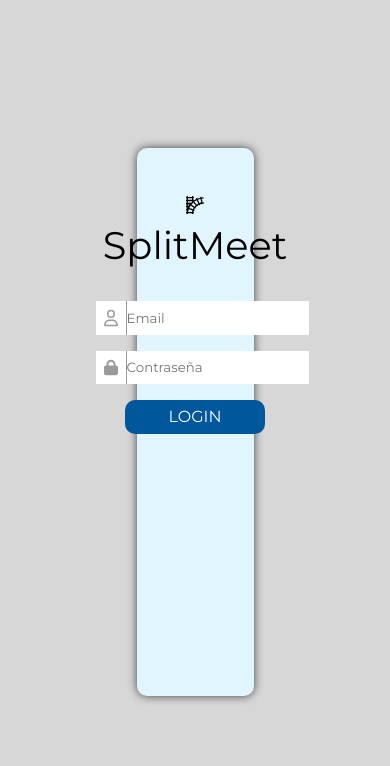
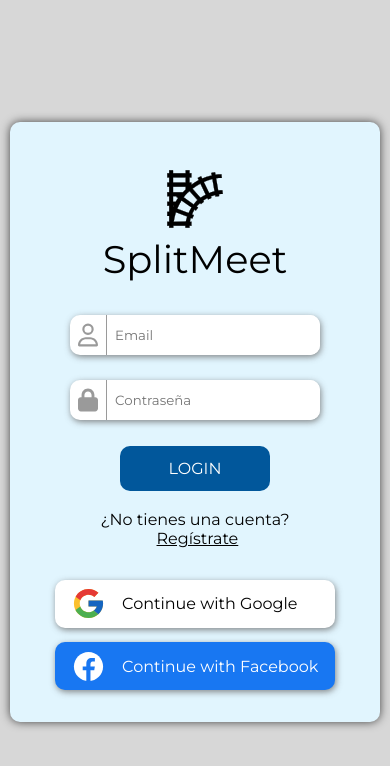
Before and after one commit to eloiFabregaItb/splitmeet_front, a React (Vite) app: page /login in a window 390 px wide. Shown: the top 766 px of the page. Built offline with nearby package versions, Linux system fonts and the light colour scheme.

Commit message:
login ui acabada responsive

```diff
--- a/package.json
+++ b/package.json
@@ -5,6 +5,7 @@
   "type": "module",
   "scripts": {
     "dev": "vite",
+    "host": "npm run dev -- --host",
     "build": "vite build",
     "lint": "eslint . --ext js,jsx --report-unused-disable-directives --max-warnings 0",
     "preview": "vite preview"
--- a/src/index.css
+++ b/src/index.css
@@ -9,6 +9,7 @@
     --ocean_blue: #01579b;
     --green: #34a853;
     --grey: #9a9a9a;
+    --red: #e11212;
 }
 
 * {
--- a/src/pages/Login/Login.css
+++ b/src/pages/Login/Login.css
@@ -13,11 +13,28 @@
     align-items: center;
     background-color: var(--sky_blue);
     width: 30%;
-    height: 65%;
+    height: 70%;
+    min-height: 600px;
+    min-width: 360px;
     -webkit-box-shadow: 0px 0px 10px 0px rgba(0, 0, 0, 0.69);
     -moz-box-shadow: 0px 0px 10px 0px rgba(0, 0, 0, 0.69);
     box-shadow: 0px 0px 10px 0px rgba(0, 0, 0, 0.69);
     border-radius: 10px;
+}
+
+@media (max-width: 575px) {
+    .login {
+        width: 95vw;
+    }
+}
+
+@media (orientation: landscape) and (max-height: 620px) {
+    .contenedor {
+        height: 100%;
+    }
+    .login {
+        margin: 2rem 0;
+    }
 }
 
 .login_logo {
@@ -32,32 +49,133 @@
 }
 
 .login_form {
+    width: 100%;
     margin-top: 2rem;
     display: flex;
     flex-direction: column;
     align-items: center;
-    gap: 1rem;
+    gap: 1.6rem;
 }
 
-.login_form_input {
-    height: 2.1rem;
+.login_form_inputContainer {
+    height: 2.5rem;
+    width: 60%;
+    min-width: 250px;
     background-color: white;
     display: flex;
     color: var(--grey);
+    border-radius: 10px;
+    -webkit-box-shadow: 1px 2px 6px 0px rgba(105, 105, 105, 0.79);
+    -moz-box-shadow: 1px 2px 6px 0px rgba(105, 105, 105, 0.79);
+    box-shadow: 1px 2px 6px 0px rgba(105, 105, 105, 0.79);
 }
 
 .login_form_logo {
-    width: 15%;
+    width: 20px;
     border-right: 1px solid var(--grey);
     padding: 0.5rem;
 }
 
-.login_form_btn--login {
-    width: 70%;
-    color: white;
-    background-color: var(--ocean_blue);
+.login_form_input {
+    padding-left: 0.5rem;
+    border-radius: 0 10px 10px 0;
+    height: 100%;
+    width: 100%;
+}
+
+.login_form_input:focus {
+    outline: none;
+}
+
+.login_form_btn {
+    width: 30%;
+    min-width: 150px;
     border-radius: 10px;
-    height: 2.1rem;
+    height: 2.8rem;
     font-size: 1rem;
     font-weight: 400;
 }
+
+.login_form_btn--login {
+    color: white;
+    background-color: var(--ocean_blue);
+}
+
+.login_form_btn--login:hover {
+    cursor: pointer;
+    background-color: #00477e;
+}
+
+.error {
+    color: var(--red);
+    width: 70%;
+    text-align: center;
+}
+
+.login_mensajeRegistro {
+    margin-top: 1.2rem;
+    margin-bottom: 2rem;
+    color: black;
+    width: 70%;
+    text-align: center;
+}
+
+.subrayado {
+    color: black;
+    text-decoration: underline;
+    padding-left: 0.3rem;
+}
+
+.login_buttons {
+    display: flex;
+    flex-direction: column;
+    align-items: center;
+    gap: 0.9rem;
+    width: 100%;
+}
+
+.login_buttons_logo {
+    width: 35px;
+    margin-left: 1rem;
+    margin-right: 1rem;
+}
+
+.login_form_btn--google {
+    text-decoration: none;
+    color: #000;
+    cursor: pointer;
+    display: flex;
+    height: 3rem;
+    align-items: center;
+    background-color: white;
+    width: 50%;
+    min-width: 280px;
+    font-size: 1rem;
+    -webkit-box-shadow: 1px 2px 6px 0px rgba(105, 105, 105, 0.79);
+    -moz-box-shadow: 1px 2px 6px 0px rgba(105, 105, 105, 0.79);
+    box-shadow: 1px 2px 6px 0px rgba(105, 105, 105, 0.79);
+}
+
+.login_form_btn--google:hover {
+    background-color: #f7f7f7;
+}
+
+.login_form_btn--facebook {
+    text-decoration: none;
+    cursor: pointer;
+    display: flex;
+    height: 3rem;
+    align-items: center;
+    background-color: #1877f2;
+    color: #fff;
+    width: 50%;
+    min-width: 280px;
+    font-size: 1rem;
+    -webkit-box-shadow: 1px 2px 6px 0px rgba(105, 105, 105, 0.79);
+    -moz-box-shadow: 1px 2px 6px 0px rgba(105, 105, 105, 0.79);
+    box-shadow: 1px 2px 6px 0px rgba(105, 105, 105, 0.79);
+}
+
+.login_form_btn--facebook:hover {
+    background-color: #166ddf;
+}
--- a/src/pages/Login/Login.jsx
+++ b/src/pages/Login/Login.jsx
@@ -1,51 +1,141 @@
 import "./Login.css";
 import logo from "../../assets/icons/logo.svg";
 import user from "../../assets/icons/user.svg";
+import google from "../../assets/icons/google.svg";
+import facebook from "../../assets/icons/facebook.svg";
 import candado from "../../assets/icons/password.svg";
+import { Link } from "react-router-dom";
+import { useState } from "react";
 
 function Login() {
+    const [email, setEmail] = useState("");
+    const [password, setPassword] = useState("");
+    const [showEmailError, setShowEmailError] = useState(false);
+    const [showDataError, setShowDataError] = useState(false);
+
+    /*
+    Function that checks if the email inputed has an email structure.
+    If it doesn't have an email structure, it shows an errorMsg (showEmailError = true) and returns true.
+    If it has an email structure, it doesn't show an errorMsg (showEmailError = false) and returns false.
+    */
+    const checkEmailError = () => {
+        const expresionRegular =
+            /^[a-zA-Z0-9._-]+@[a-zA-Z0-9.-]+\.[a-zA-Z]{2,4}$/;
+        if (!expresionRegular.test(email)) {
+            setShowEmailError(true);
+            return true;
+        }
+        setShowEmailError(false);
+        return false;
+    };
+
+    /*
+    Function that sends the email and password to the server for checking if those parameters are both correct in the database.
+    */
+    const checkData = () => {};
+
+    /*
+    Function that checks the email structure and sends the email and password to the server.
+    */
+    const onSubmit = (e) => {
+        e.preventDefault();
+        //If the email has the proper structure, then the email and password is sent to the server.
+        if (!checkEmailError()) {
+            checkData();
+        }
+    };
+
     return (
         <>
-            <div className="contenedor">
-                <main className="login">
+            <div className='contenedor'>
+                <main className='login'>
                     <img
-                        className="login_logo"
+                        className='login_logo'
                         src={logo}
-                        alt="Logo de Splitmeet"
+                        alt='Logo de Splitmeet'
                     />
-                    <h1 className="login_titulo">SplitMeet</h1>
+                    <h1 className='login_titulo'>SplitMeet</h1>
 
-                    <form action="" className="login_form">
-                        <div className="login_form_input">
+                    <form noValidate onSubmit={onSubmit} className='login_form'>
+                        <div className='login_form_inputContainer'>
                             <img
                                 src={user}
-                                alt="Logo de usuario"
-                                className="login_form_logo"
+                                alt='Logo de usuario'
+                                className='login_form_logo'
                             />
                             <input
-                                type="text"
-                                placeholder="Email"
-                                name="username"
-                                id="username"
+                                className='login_form_input'
+                                type='email'
+                                placeholder='Email'
+                                name='email'
+                                id='email'
+                                value={email}
+                                onChange={(e) => setEmail(e.target.value)}
                             />
                         </div>
 
-                        <div className="login_form_input">
+                        <div className='login_form_inputContainer'>
                             <img
                                 src={candado}
-                                alt="Logo de un candado/password"
-                                className="login_form_logo"
+                                alt='Logo de un candado/password'
+                                className='login_form_logo'
                             />
                             <input
-                                type="password"
-                                placeholder="Contraseña"
-                                name="password"
-                                id="password"
+                                className='login_form_input'
+                                type='password'
+                                placeholder='Contraseña'
+                                name='password'
+                                id='password'
+                                value={password}
+                                onChange={(e) => setPassword(e.target.value)}
                             />
                         </div>
 
-                        <button className="login_form_btn--login">LOGIN</button>
+                        {showEmailError ? (
+                            <span className='error'>
+                                Email con formato incorrecto
+                            </span>
+                        ) : (
+                            ""
+                        )}
+
+                        <button className='login_form_btn login_form_btn--login'>
+                            LOGIN
+                        </button>
                     </form>
+
+                    <p className='login_mensajeRegistro'>
+                        ¿No tienes una cuenta?
+                        <Link to='/signup' className='subrayado'>
+                            Regístrate
+                        </Link>
+                    </p>
+
+                    <div className='login_buttons'>
+                        <a
+                            href='#'
+                            className='login_form_btn login_form_btn--google'
+                        >
+                            <img
+                                className='login_buttons_logo'
+                                src={google}
+                                alt='Logo de Google'
+                            />
+                            Continue with Google
+                        </a>
+
+                        <a
+                            href='#'
+                            className='login_form_btn login_form_btn--facebook'
+                        >
+                            <img
+                                className='login_buttons_logo'
+                                src={facebook}
+                                alt='Logo de Facebook'
+                            />
+                            Continue with Facebook
+                        </a>
+                    </div>
                 </main>
             </div>
         </>
--- /dev/null
+++ b/src/pages/SignUp/SignUp.jsx
@@ -0,0 +1,9 @@
+function SignUp() {
+    return (
+        <>
+            <h1>Sign Up</h1>
+        </>
+    );
+}
+
+export default SignUp;
--- a/src/router/Router.jsx
+++ b/src/router/Router.jsx
@@ -1,6 +1,7 @@
 import { createBrowserRouter, RouterProvider } from "react-router-dom";
 import App from "../App";
 import Login from "../pages/Login/Login";
+import SignUp from "../pages/SignUp/SignUp";
 import Home from "../pages/Home/Home";
 import Dashboard from "../pages/Dashboard/Dashboard";
 import Error404 from "../pages/Error404/Error404";
@@ -13,6 +14,10 @@
     {
         path: "/login",
         element: <Login />,
+    },
+    {
+        path: "/signup",
+        element: <SignUp />,
     },
     {
         path: "/home",
```
Also changed, not shown: src/assets/icons/facebook.svg (added), src/assets/icons/google.svg (added), src/pages/SignUp/SignUp.css (added).
